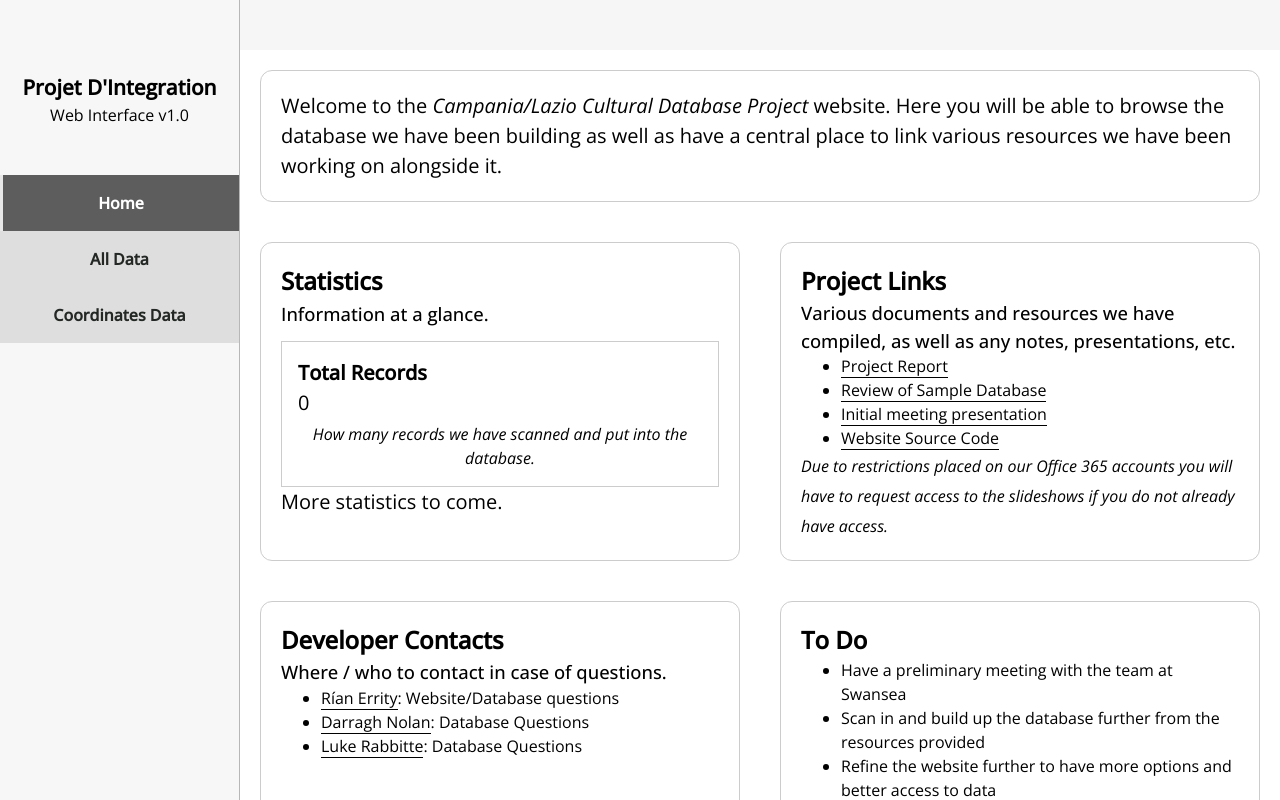
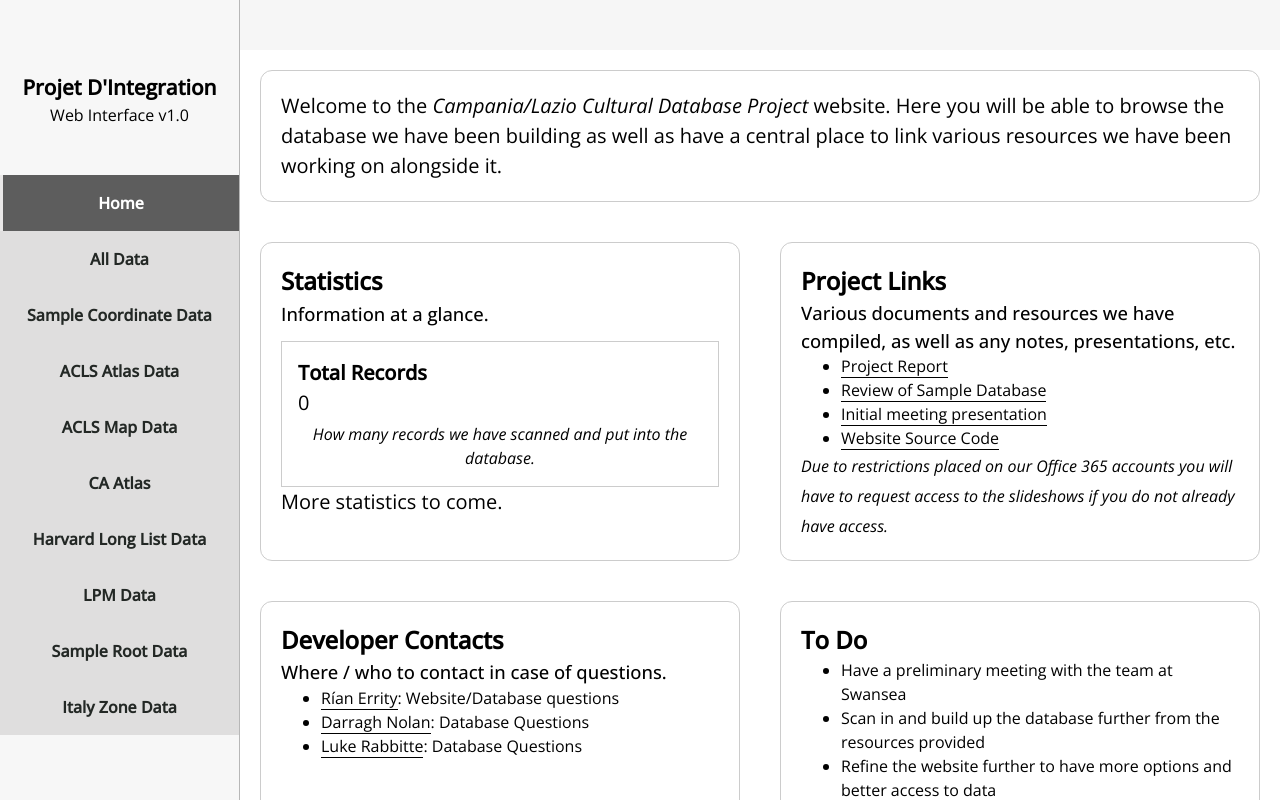
Before and after one commit to ParadauxIO/projet-ter-website, a React (Vite) app: page / in a window 1280 px wide. Shown: the top 800 px of the page. Built offline with nearby package versions, Linux system fonts and the light colour scheme.

Commit message:
Make sidebar / routing a single source of truth

```diff
--- a/src/components/Sidebar.jsx
+++ b/src/components/Sidebar.jsx
@@ -1,5 +1,6 @@
 import { Link } from "react-router-dom"
 import "./Sidebar.scss"
+import { tableRoutes } from "../main"
 
 function SidebarLink({active, href, label}) {
     return (
@@ -10,7 +11,6 @@ function SidebarLink({active, href, label}) {
 }
 
 export default function Sidebar({active}) {
-
     return (
         <aside className="sidenav">
             <div className="header-side">
@@ -20,8 +20,13 @@ export default function Sidebar({active}) {
 
             <div className="links">
                 <SidebarLink active={active} href="/" label="Home"/>
-                <SidebarLink active={active} href="/all" label="All Data"/>
-                <SidebarLink active={active} href="/coordinates" label="Coordinates Data"/>
+                {tableRoutes.map(tableRoute => (
+                    <SidebarLink
+                        active={active}
+                        href={"/table/" + tableRoute.path}
+                        label={tableRoute.title}
+                    />
+                ))}
             </div>
         </aside>
     )
--- a/src/main.jsx
+++ b/src/main.jsx
@@ -26,6 +26,12 @@ ReactDOM.createRoot(document.getElementById('root')).render(<App/>)
 
 
 export const tableRoutes = [
+  {
+    path: "all",
+    title: "All Data",
+    subtitle: "All tables joined together (Largely illegible)",
+    state: dbColumnsState
+  },
   {
     path: "sample-coordinates",
     title: "Sample Coordinate Data",
@@ -92,7 +98,7 @@ const router = createBrowserRouter([
           <DerivedTableView
             title={tableRoute.title}
             subtitle={tableRoute.subtitle}
-            columnsState={tableRoute.columnsState}
+            columnsState={tableRoute.state}
           />
         )
       }))
```
